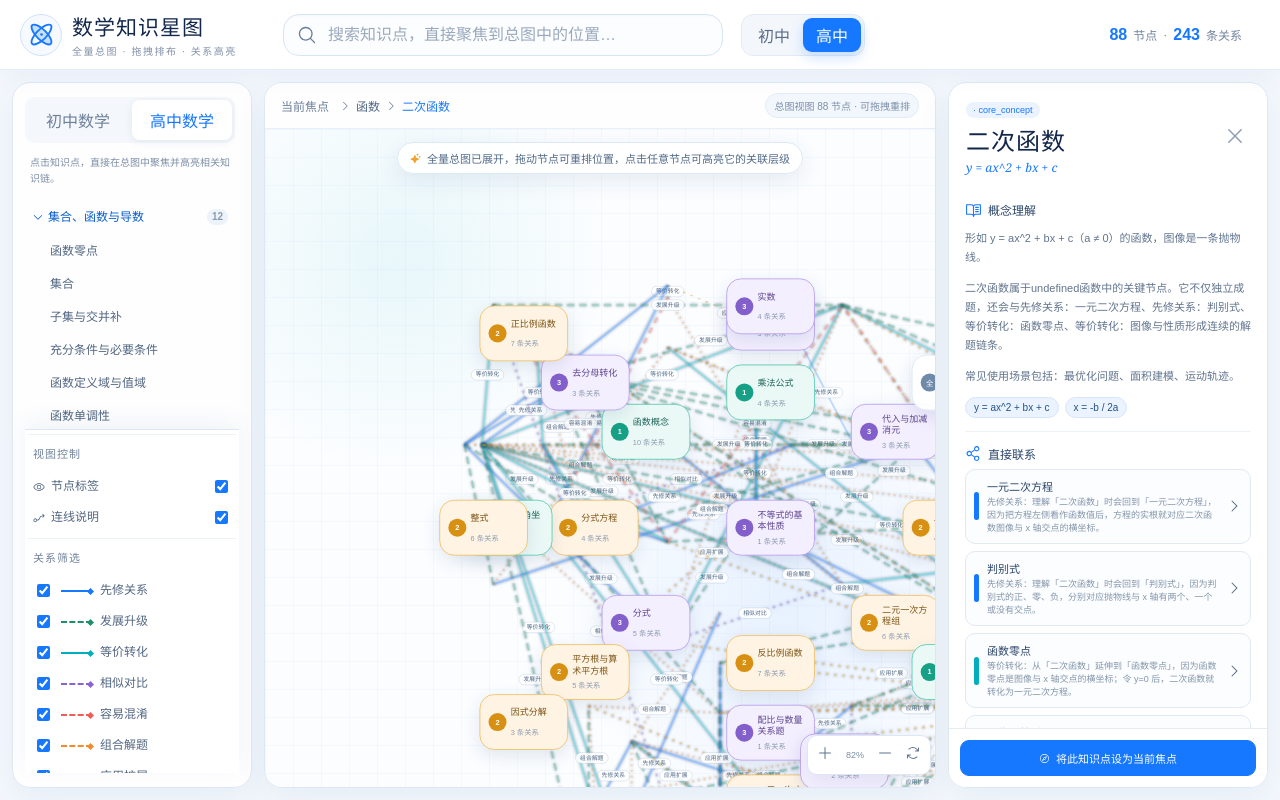
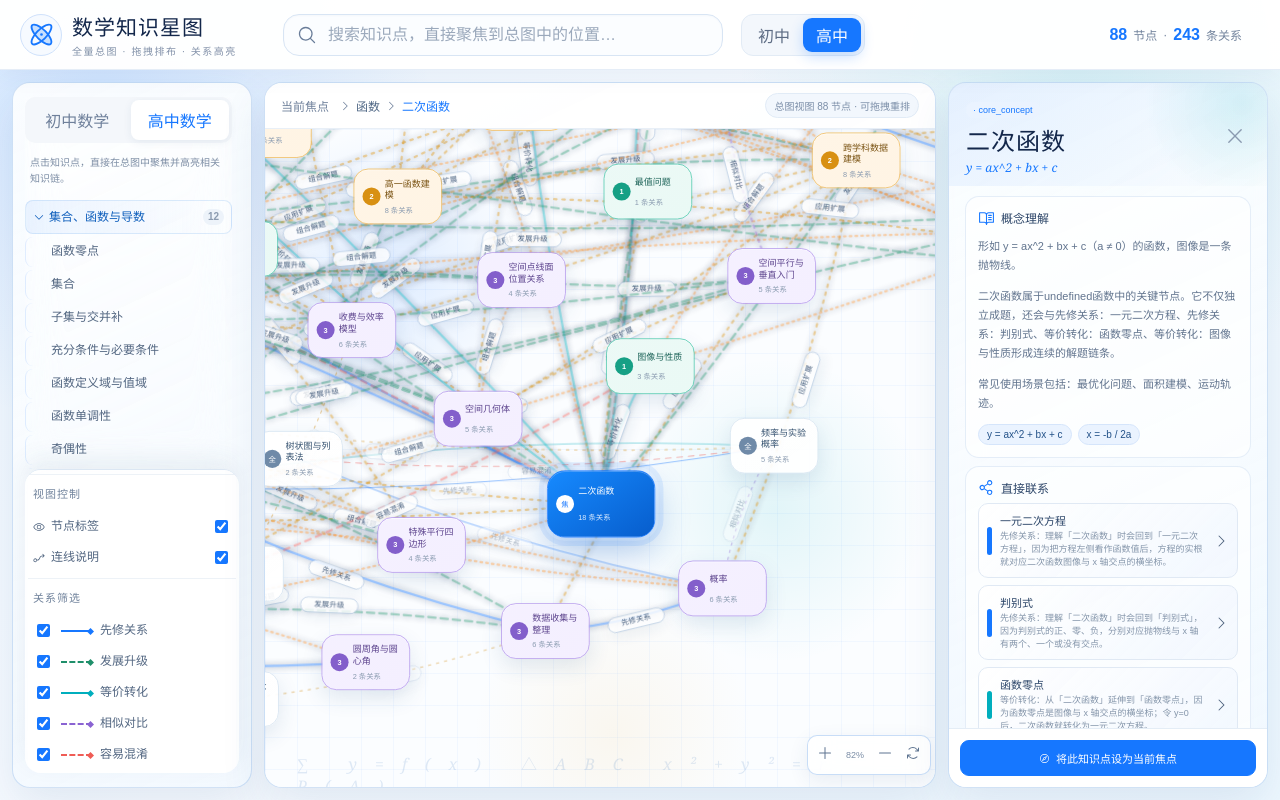
Before and after one commit to WFcat9/math-knowledge-star-map, a React (Vite) app: page / in a window 1280 px wide. Built offline with nearby package versions, Linux system fonts and the light colour scheme.

Commit message:
Improve graph visual layout and interactions

```diff
--- a/src/App.jsx
+++ b/src/App.jsx
@@ -158,6 +158,79 @@ function getRelationLineLabel(relation) {
   return relationMetaMap[relation.type]?.label ?? relation.type;
 }
 
+function getRelationPath(fromPosition, toPosition, relationId) {
+  const deltaX = toPosition.x - fromPosition.x;
+  const deltaY = toPosition.y - fromPosition.y;
+  const distance = Math.max(1, Math.hypot(deltaX, deltaY));
+  const midX = (fromPosition.x + toPosition.x) / 2;
+  const midY = (fromPosition.y + toPosition.y) / 2;
+  const normalX = -deltaY / distance;
+  const normalY = deltaX / distance;
+  const seed = relationId.split("").reduce((sum, char) => sum + char.charCodeAt(0), 0);
+  const direction = seed % 2 === 0 ? 1 : -1;
+  const bend = clamp(distance * 0.055, 18, 62) * direction;
+
+  return {
+    path: `M ${fromPosition.x} ${fromPosition.y} Q ${midX + normalX * bend} ${
+      midY + normalY * bend
+    } ${toPosition.x} ${toPosition.y}`,
+    labelX: midX + normalX * bend * 0.72,
+    labelY: midY + normalY * bend * 0.72,
+  };
+}
+
+function getReadableLabelAngle(fromPosition, toPosition) {
+  const angle =
+    (Math.atan2(toPosition.y - fromPosition.y, toPosition.x - fromPosition.x) * 180) / Math.PI;
+  return angle > 90 || angle < -90 ? angle + 180 : angle;
+}
+
+function resolvePositionCollisions(initialPositions) {
+  const nextPositions = structuredClone(initialPositions);
+  const nodeIds = Object.keys(nextPositions);
+  const minGapX = 150;
+  const minGapY = 104;
+
+  for (let iteration = 0; iteration < 90; iteration += 1) {
+    let moved = false;
+
+    for (let firstIndex = 0; firstIndex < nodeIds.length; firstIndex += 1) {
+      for (let secondIndex = firstIndex + 1; secondIndex < nodeIds.length; secondIndex += 1) {
+        const firstId = nodeIds[firstIndex];
+        const secondId = nodeIds[secondIndex];
+        const firstPosition = nextPositions[firstId];
+        const secondPosition = nextPositions[secondId];
+        const deltaX = secondPosition.x - firstPosition.x;
+        const deltaY = secondPosition.y - firstPosition.y;
+        const overlapX = minGapX - Math.abs(deltaX);
+        const overlapY = minGapY - Math.abs(deltaY);
+
+        if (overlapX <= 0 || overlapY <= 0) continue;
+
+        const seed = firstIndex + secondIndex + iteration;
+        const directionX = deltaX === 0 ? (seed % 2 === 0 ? 1 : -1) : Math.sign(deltaX);
+        const directionY = deltaY === 0 ? (seed % 3 === 0 ? 1 : -1) : Math.sign(deltaY);
+        const pushX = Math.min(34, overlapX / 2 + 2) * directionX;
+        const pushY = Math.min(26, overlapY / 2 + 2) * directionY;
+
+        nextPositions[firstId] = {
+          x: clamp(firstPosition.x - pushX, 90, STAGE_WIDTH - 90),
+          y: clamp(firstPosition.y - pushY, 90, STAGE_HEIGHT - 90),
+        };
+        nextPositions[secondId] = {
+          x: clamp(secondPosition.x + pushX, 90, STAGE_WIDTH - 90),
+          y: clamp(secondPosition.y + pushY, 90, STAGE_HEIGHT - 90),
+        };
+        moved = true;
+      }
+    }
+
+    if (!moved) break;
+  }
+
+  return nextPositions;
+}
+
 function getStrongRelationExplanation(selectedNode, relatedNode, relation) {
   const relationLabel = getRelationLineLabel(relation);
   const directionText =
@@ -212,29 +285,35 @@ function createInitialPositions() {
     const center = groupCenterMap[groupKey] ?? { x: STAGE_WIDTH / 2, y: STAGE_HEIGHT / 2 };
     const groupCount = groupNodes.length;
 
-    groupNodes
-      .sort((firstNode, secondNode) => firstNode.name.localeCompare(secondNode.name, "zh-CN"))
-      .forEach((node, index) => {
-        if (index === 0) {
-          nextPositions[node.id] = center;
-          return;
-        }
+    const sortedNodes = groupNodes.sort((firstNode, secondNode) =>
+      firstNode.name.localeCompare(secondNode.name, "zh-CN"),
+    );
+    const defaultIndex = sortedNodes.findIndex((node) => node.id === DEFAULT_SELECTED_ID);
+    if (defaultIndex > 0) {
+      const [defaultNode] = sortedNodes.splice(defaultIndex, 1);
+      sortedNodes.unshift(defaultNode);
+    }
 
-        const ringIndex = Math.floor((index - 1) / 8) + 1;
-        const itemIndex = (index - 1) % 8;
-        const itemCount = Math.min(8, groupCount - (ringIndex - 1) * 8 - 1);
-        const angle = (Math.PI * 2 * itemIndex) / Math.max(itemCount, 1) - Math.PI / 2;
-        const radiusX = 110 + ringIndex * 105;
-        const radiusY = 80 + ringIndex * 85;
+    const columns = clamp(Math.ceil(Math.sqrt(groupCount * 1.45)), 2, 6);
+    const rows = Math.ceil(groupCount / columns);
+    const gapX = groupCount > 12 ? 142 : 154;
+    const gapY = groupCount > 12 ? 104 : 116;
+    const startX = center.x - ((columns - 1) * gapX) / 2;
+    const startY = center.y - ((rows - 1) * gapY) / 2;
 
-        nextPositions[node.id] = {
-          x: clamp(center.x + Math.cos(angle) * radiusX, 80, STAGE_WIDTH - 80),
-          y: clamp(center.y + Math.sin(angle) * radiusY, 90, STAGE_HEIGHT - 90),
-        };
-      });
+    sortedNodes.forEach((node, index) => {
+      const row = Math.floor(index / columns);
+      const column = index % columns;
+      const stagger = row % 2 === 0 ? 0 : gapX * 0.2;
+
+      nextPositions[node.id] = {
+        x: clamp(startX + column * gapX + stagger, 90, STAGE_WIDTH - 90),
+        y: clamp(startY + row * gapY, 90, STAGE_HEIGHT - 90),
+      };
+    });
   }
 
-  return nextPositions;
+  return resolvePositionCollisions(nextPositions);
 }
 
 function RelationLegend({ enabledRelations, onToggle }) {
@@ -345,6 +424,7 @@ function KnowledgeGraph({
   enabledRelations,
   labelsVisible,
   reasonsVisible,
+  canvasRef,
   zoom,
   onSelectNode,
   onZoom,
@@ -359,7 +439,7 @@ function KnowledgeGraph({
   );
 
   return (
-    <div className="web-canvas">
+    <div className="web-canvas" ref={canvasRef}>
       <div className="web-hint">
         <Sparkle weight="fill" />
         全量总图已展开，拖动节点可重排位置，点击任意节点可高亮它的关联层级
@@ -381,25 +461,27 @@ function KnowledgeGraph({
                 selectedId === relation.to ||
                 (highlightLevels[relation.from] !== undefined &&
                   highlightLevels[relation.to] !== undefined);
-              const midX = (fromPosition.x + toPosition.x) / 2;
-              const midY = (fromPosition.y + toPosition.y) / 2;
+              const relationPath = getRelationPath(fromPosition, toPosition, relation.id);
+              const lineLabel = getRelationLineLabel(relation);
+              const labelWidth = Math.max(52, lineLabel.length * 13 + 18);
+              const labelAngle = getReadableLabelAngle(fromPosition, toPosition);
 
               return (
                 <g key={relation.id} className={isActive ? "active" : ""}>
-                  <line
+                  <path
                     className={isActive ? "active" : ""}
-                    x1={fromPosition.x}
-                    y1={fromPosition.y}
-                    x2={toPosition.x}
-                    y2={toPosition.y}
+                    d={relationPath.path}
                     stroke={relationMeta.color}
                     strokeDasharray={relationMeta.dash.join(" ")}
                   />
                   {reasonsVisible ? (
-                    <g className="edge-label-group" transform={`translate(${midX}, ${midY})`}>
-                      <rect x="-28" y="-9" width="56" height="18" rx="9" />
+                    <g
+                      className={`edge-label-group ${isActive ? "active" : ""}`}
+                      transform={`translate(${relationPath.labelX}, ${relationPath.labelY}) rotate(${labelAngle})`}
+                    >
+                      <rect x={-labelWidth / 2} y="-9" width={labelWidth} height="18" rx="9" />
                       <text textAnchor="middle" dominantBaseline="middle">
-                        {getRelationLineLabel(relation)}
+                        {lineLabel}
                       </text>
                     </g>
                   ) : null}
@@ -558,6 +640,8 @@ export function App() {
   const [enabledRelations, setEnabledRelations] = useState(defaultEnabledRelations);
   const [nodePositions, setNodePositions] = useState(() => createInitialPositions());
   const [draggingNodeId, setDraggingNodeId] = useState(null);
+  const [layoutVersion, setLayoutVersion] = useState(0);
+  const canvasRef = useRef(null);
   const dragStateRef = useRef(null);
   const selectedNode = knowledgeNodeMap[selectedId];
   const highlightLevels = getHighlightLevels(selectedId, enabledRelations);
@@ -601,6 +685,25 @@ export function App() {
     };
   }, [draggingNodeId]);
 
+  useEffect(() => {
+    if (draggingNodeId) return;
+    const canvas = canvasRef.current;
+    const position = nodePositions[selectedId];
+    if (!canvas || !position) return;
+
+    const scale = zoom / 100;
+    const maxLeft = Math.max(0, canvas.scrollWidth - canvas.clientWidth);
+    const maxTop = Math.max(0, canvas.scrollHeight - canvas.clientHeight);
+    const nextLeft = clamp(position.x * scale - canvas.clientWidth / 2, 0, maxLeft);
+    const nextTop = clamp(position.y * scale - canvas.clientHeight / 2, 0, maxTop);
+
+    canvas.scrollTo({
+      left: nextLeft,
+      top: nextTop,
+      behavior: "smooth",
+    });
+  }, [selectedId, zoom, layoutVersion, draggingNodeId, nodePositions]);
+
   const showToastMessage = (message) => {
     setToast(message);
     window.setTimeout(() => setToast(""), 2200);
@@ -617,6 +720,7 @@ export function App() {
     setNodePositions(createInitialPositions());
     setSelectedId(DEFAULT_SELECTED_ID);
     setZoom(DEFAULT_ZOOM);
+    setLayoutVersion((current) => current + 1);
     setShowDetail(false);
     showToastMessage("已重排全部知识点布局");
   };
@@ -792,6 +896,7 @@ export function App() {
             enabledRelations={enabledRelations}
             labelsVisible={labelsVisible}
             reasonsVisible={reasonsVisible}
+            canvasRef={canvasRef}
             zoom={zoom}
             onSelectNode={focusNode}
             onZoom={setZoom}
--- a/src/styles.css
+++ b/src/styles.css
@@ -966,3 +966,209 @@ body {
   .web-node small { display: none; }
   .data-badge { display: none; }
 }
+
+/* 总图视觉升级：让 88 个知识点拥有足够舞台，并强化蓝白玻璃数学感。 */
+.app-shell {
+  background:
+    radial-gradient(circle at 8% 12%, rgba(22, 119, 255, .14), transparent 24%),
+    radial-gradient(circle at 84% 8%, rgba(0, 174, 189, .12), transparent 26%),
+    linear-gradient(135deg, #edf6ff 0%, #f8fbff 46%, #eef8ff 100%);
+}
+
+.left-rail,
+.detail-panel,
+.main-stage,
+.control-column {
+  border-color: rgba(124, 170, 224, .34);
+  background: linear-gradient(155deg, rgba(255, 255, 255, .88), rgba(241, 248, 255, .72));
+  box-shadow: 0 18px 46px rgba(34, 79, 136, .11);
+  backdrop-filter: blur(16px) saturate(1.18);
+}
+
+.control-column {
+  grid-template-rows: minmax(0, 1fr) auto;
+}
+
+.directory-scroll {
+  padding-right: 7px;
+}
+
+.directory-domain .branch {
+  color: #0f5fbc;
+  background: linear-gradient(90deg, rgba(24, 119, 255, .08), rgba(255, 255, 255, .3));
+  border: 1px solid rgba(137, 185, 239, .28);
+}
+
+.directory-domain .leaf {
+  border-left: 1px solid rgba(24, 119, 255, .12);
+}
+
+.directory-domain .leaf:hover,
+.directory-domain .leaf.active {
+  background: linear-gradient(90deg, rgba(24, 119, 255, .12), rgba(0, 174, 189, .06));
+}
+
+.left-fixed-controls {
+  max-height: 38vh;
+  border-radius: 16px;
+  background: rgba(255, 255, 255, .84);
+  box-shadow: 0 -10px 24px rgba(43, 78, 121, .08);
+  backdrop-filter: blur(12px);
+}
+
+.detail-head {
+  background:
+    linear-gradient(145deg, rgba(24, 119, 255, .1), rgba(255, 255, 255, .24)),
+    radial-gradient(circle at 92% 20%, rgba(0, 174, 189, .16), transparent 32%);
+}
+
+.detail-scroll section {
+  margin: 8px 0;
+  padding: 12px;
+  border: 1px solid rgba(220, 232, 246, .74);
+  border-radius: 14px;
+  background: rgba(255, 255, 255, .64);
+}
+
+.web-canvas {
+  min-height: 0;
+  background:
+    radial-gradient(circle at 18% 22%, rgba(24, 119, 255, .13), transparent 20%),
+    radial-gradient(circle at 76% 58%, rgba(0, 174, 189, .1), transparent 24%),
+    radial-gradient(circle at 52% 92%, rgba(239, 189, 99, .1), transparent 20%),
+    linear-gradient(rgba(24,119,255,.045) 1px, transparent 1px),
+    linear-gradient(90deg, rgba(24,119,255,.045) 1px, transparent 1px),
+    #fbfdff;
+  background-size: auto, auto, auto, 32px 32px, 32px 32px, auto;
+}
+
+.web-canvas::before {
+  content: "∑   y=f(x)   △ABC   x²+y²=r²   P(A)";
+  position: sticky;
+  top: calc(100% - 34px);
+  left: 32px;
+  z-index: 1;
+  color: rgba(23, 93, 178, .13);
+  font: italic 16px Georgia, serif;
+  letter-spacing: 18px;
+  pointer-events: none;
+}
+
+.web-stage-wrap,
+.web-stage {
+  width: 2400px;
+  height: 1600px;
+  min-width: 2400px;
+  min-height: 1600px;
+}
+
+.web-stage {
+  transform-origin: top left;
+}
+
+.web-hint {
+  background: rgba(255, 255, 255, .76);
+  border-color: rgba(142, 189, 245, .46);
+  box-shadow: 0 12px 34px rgba(45, 91, 148, .14);
+}
+
+.web-lines path {
+  fill: none;
+  vector-effect: non-scaling-stroke;
+  stroke-width: 1.35;
+  stroke-linecap: round;
+  opacity: .34;
+  animation: line-grow .65s ease both;
+  transition: opacity .2s ease, stroke-width .2s ease, filter .2s ease;
+}
+
+.web-lines path.active {
+  stroke-width: 2.7;
+  opacity: .95;
+  filter: drop-shadow(0 0 4px currentColor);
+}
+
+.edge-label-group {
+  opacity: .44;
+  transition: opacity .2s ease;
+}
+
+.edge-label-group.active {
+  opacity: .96;
+}
+
+.edge-label-group rect {
+  fill: rgba(255, 255, 255, .82);
+  stroke: rgba(121, 158, 201, .48);
+  filter: drop-shadow(0 5px 9px rgba(41, 78, 120, .1));
+}
+
+.edge-label-group text {
+  fill: #3f5878;
+  font-size: 9px;
+  font-weight: 700;
+}
+
+.web-node {
+  cursor: grab;
+  border-width: 1.5px;
+  background:
+    linear-gradient(145deg, color-mix(in srgb, var(--node-bg, white) 92%, white), var(--node-bg, white));
+  box-shadow:
+    inset 0 1px 0 rgba(255, 255, 255, .72),
+    0 10px 26px rgba(37, 81, 135, .12);
+  transition: border-color .2s ease, box-shadow .2s ease, transform .2s ease, opacity .2s ease;
+}
+
+.web-node:active {
+  cursor: grabbing;
+}
+
+.web-node:hover {
+  transform: translate(-50%, -50%) scale(1.04);
+}
+
+.web-node.root-node {
+  box-shadow:
+    0 0 0 10px rgba(24,119,255,.1),
+    0 18px 42px rgba(13,92,190,.32),
+    inset 0 1px 0 rgba(255,255,255,.3);
+}
+
+.canvas-tools {
+  background: rgba(255, 255, 255, .82);
+  border-color: rgba(135, 181, 237, .46);
+  backdrop-filter: blur(12px);
+}
+
+.connection-list button {
+  background: linear-gradient(135deg, rgba(255,255,255,.9), rgba(241,247,255,.82));
+}
+
+@media (max-width: 920px) {
+  .web-stage-wrap,
+  .web-stage {
+    width: 1900px;
+    height: 1280px;
+    min-width: 1900px;
+    min-height: 1280px;
+  }
+
+  .left-fixed-controls {
+    max-height: 42vh;
+  }
+}
+
+@media (max-width: 560px) {
+  .web-stage-wrap,
+  .web-stage {
+    width: 1650px;
+    height: 1120px;
+    min-width: 1650px;
+    min-height: 1120px;
+  }
+
+  .edge-label-group text {
+    font-size: 8px;
+  }
+}
```
